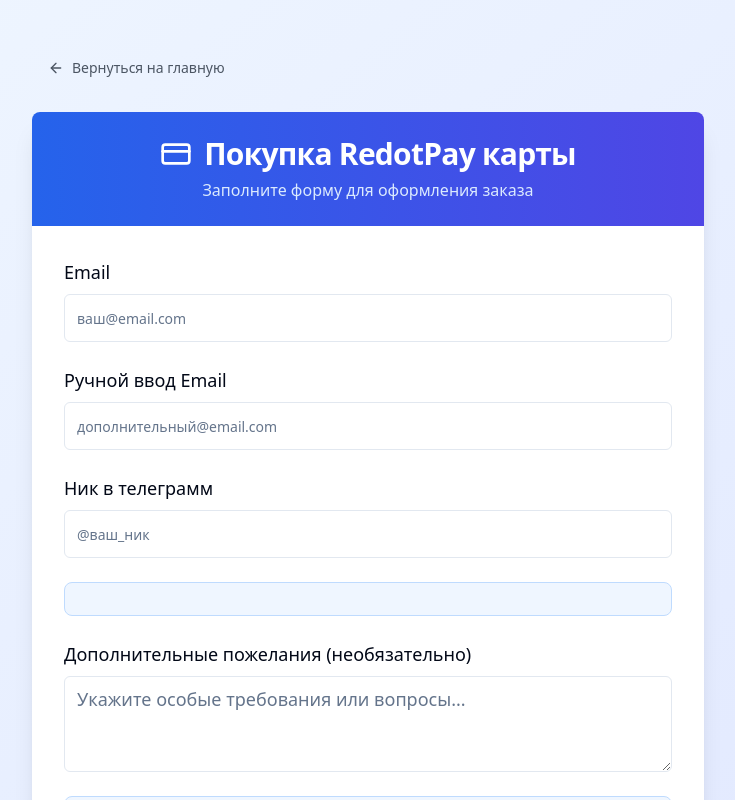
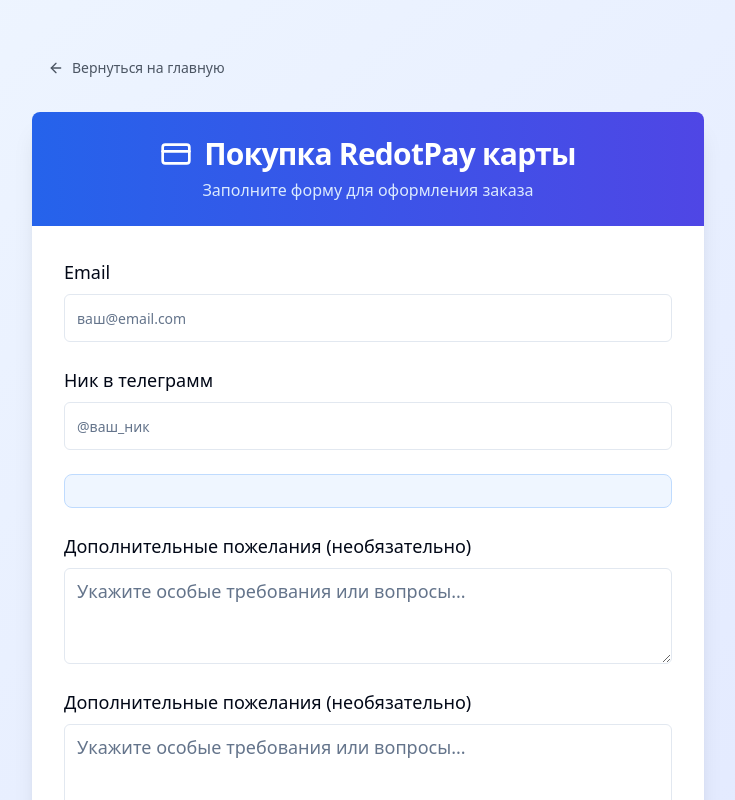
Before and after one commit to Nik-notbot/fail-recovery-project, a React (Vite) app: page /redotpay-purchase in a window 1280 px wide. Shown: the top 800 px of the page, without its empty margins (272-1007 px from the left). Built offline with nearby package versions, Linux system fonts and the light colour scheme.

Commit message:
Добавить функционал обработки заказов

```diff
--- a/src/pages/RedotPayPurchase.tsx
+++ b/src/pages/RedotPayPurchase.tsx
@@ -18,8 +18,8 @@ export default function RedotPayPurchase() {
   const navigate = useNavigate();
   const [formData, setFormData] = useState({
     email: "",
-    manualEmail: "",
     telegramNick: "",
+    comment: "",
   });
 
   const handleSubmit = (e: React.FormEvent) => {
@@ -76,23 +76,6 @@ export default function RedotPayPurchase() {
                 />
               </div>
 
-              {/* Ручной ввод Email */}
-              <div className="space-y-2">
-                <Label htmlFor="manualEmail" className="text-lg font-medium">
-                  Ручной ввод Email
-                </Label>
-                <Input
-                  id="manualEmail"
-                  type="email"
-                  placeholder="дополнительный@email.com"
-                  value={formData.manualEmail}
-                  onChange={(e) =>
-                    handleInputChange("manualEmail", e.target.value)
-                  }
-                  className="h-12 text-lg"
-                />
-              </div>
-
               {/* Ник в телеграмм */}
               <div className="space-y-2">
                 <Label htmlFor="telegramNick" className="text-lg font-medium">
@@ -113,6 +96,20 @@ export default function RedotPayPurchase() {
 
               {/* Информационный блок */}
               <div className="bg-blue-50 border border-blue-200 rounded-lg p-4"></div>
+
+              {/* Комментарий */}
+              <div className="space-y-2">
+                <Label htmlFor="comment" className="text-lg font-medium">
+                  Дополнительные пожелания (необязательно)
+                </Label>
+                <Textarea
+                  id="comment"
+                  placeholder="Укажите особые требования или вопросы..."
+                  value={formData.comment}
+                  onChange={(e) => handleInputChange("comment", e.target.value)}
+                  className="min-h-24 text-lg"
+                />
+              </div>
 
               {/* Комментарий */}
               <div className="space-y-2">
```
